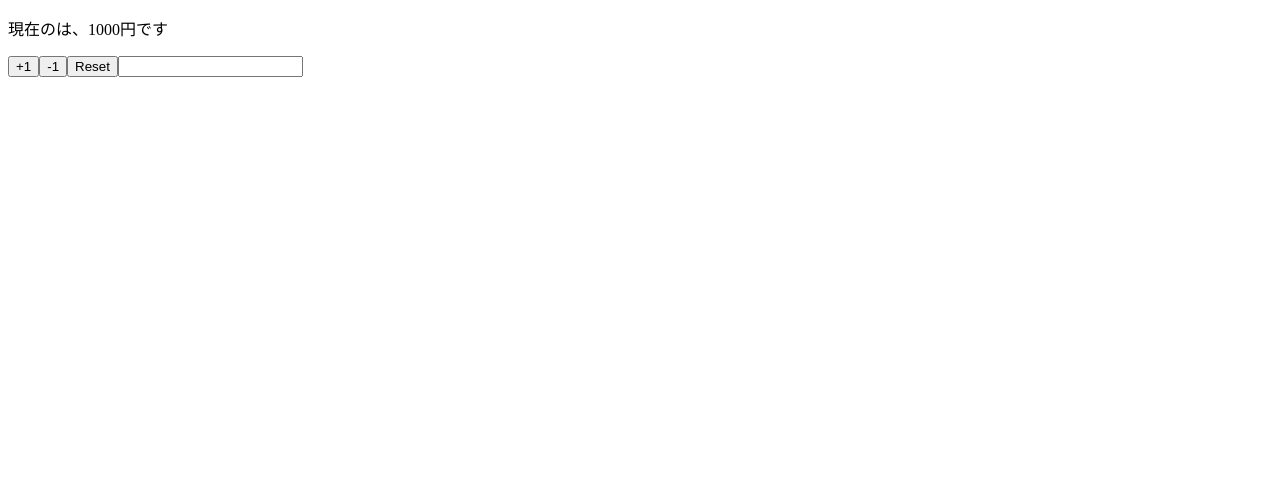
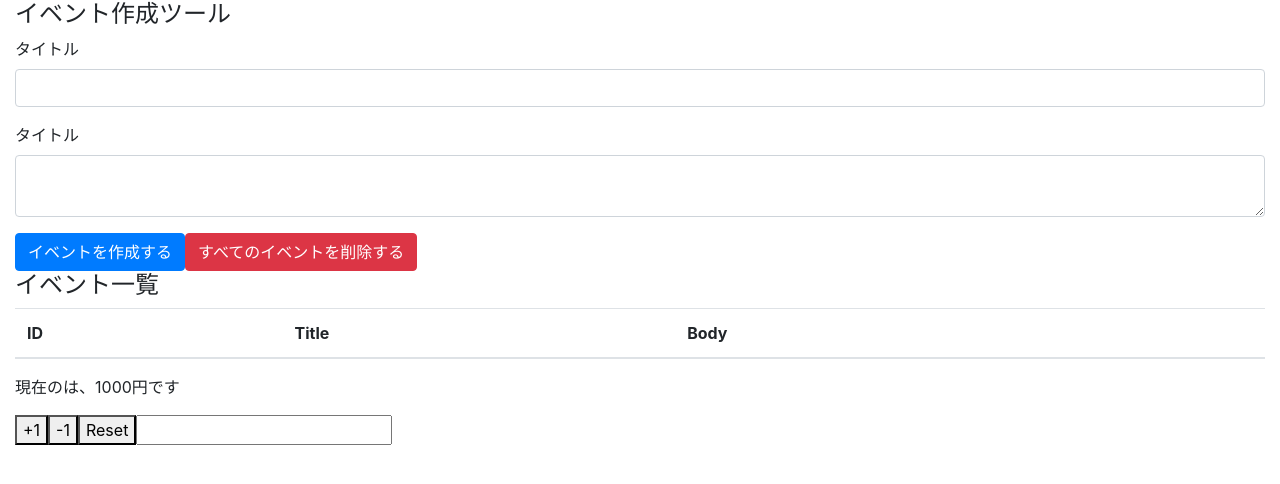
Before and after one commit to Katsu30/react-hooks-101, a React (Create React App) app: page / in a window 1280 px wide. Shown: the top 484 px of the page. Built offline with nearby package versions, Linux system fonts and the light colour scheme.

Commit message:
create event form with Bootstrap

```diff
--- a/package.json
+++ b/package.json
@@ -6,6 +6,7 @@
     "@testing-library/jest-dom": "^4.2.4",
     "@testing-library/react": "^9.5.0",
     "@testing-library/user-event": "^7.2.1",
+    "bootstrap": "^4.3.1",
     "react": "^16.13.1",
     "react-dom": "^16.13.1",
     "react-scripts": "3.4.1"
--- a/src/App.js
+++ b/src/components/App.js
@@ -1,4 +1,6 @@
 import React, { useState, useEffect } from 'react';
+// bootstrapのインストールは下記
+import 'bootstrap/dist/css/bootstrap.min.css';
 
 const App = (props) => {
   // 状態の初期化
@@ -27,7 +29,36 @@
   // }
 
   return (
-      <div>
+      <div className="container-fluid">
+
+        <h4>イベント作成ツール</h4>
+        <form>
+          <div className='form-group'>
+            <label htmlFor="formEventTitle">タイトル</label>
+            <input className="form-control" id="formEventTitle" />
+          </div>
+          <div className='form-group'>
+            <label htmlFor="formEventBody">タイトル</label>
+            <textarea className="form-control" id="formEventBody" />
+          </div>
+          <button className="btn btn-primary">イベントを作成する</button>
+          <button className="btn btn-danger">すべてのイベントを削除する</button>
+        </form>
+
+        <h4>イベント一覧</h4>
+        <table className="table table-hover">
+          <thead>
+            <tr>
+              <th>ID</th>
+              <th>Title</th>
+              <th>Body</th>
+              <th></th>
+            </tr>
+          </thead>
+          <tbody>
+
+          </tbody>
+        </table>
         <p>現在の{name}は、{price}円です</p>
         {/* stateを展開してから、該当の値を更新する */}
         <button onClick={() => setState({...state, price: price + 1})}>+1</button>
--- a/src/index.js
+++ b/src/index.js
@@ -1,6 +1,6 @@
 import React from 'react';
 import ReactDOM from 'react-dom';
-import App from './App';
+import App from './components/App';
 
 ReactDOM.render(<App />,
   document.getElementById('root')
```
Also changed, not shown: 1 other file (tests, documents, lock files or other folders).
